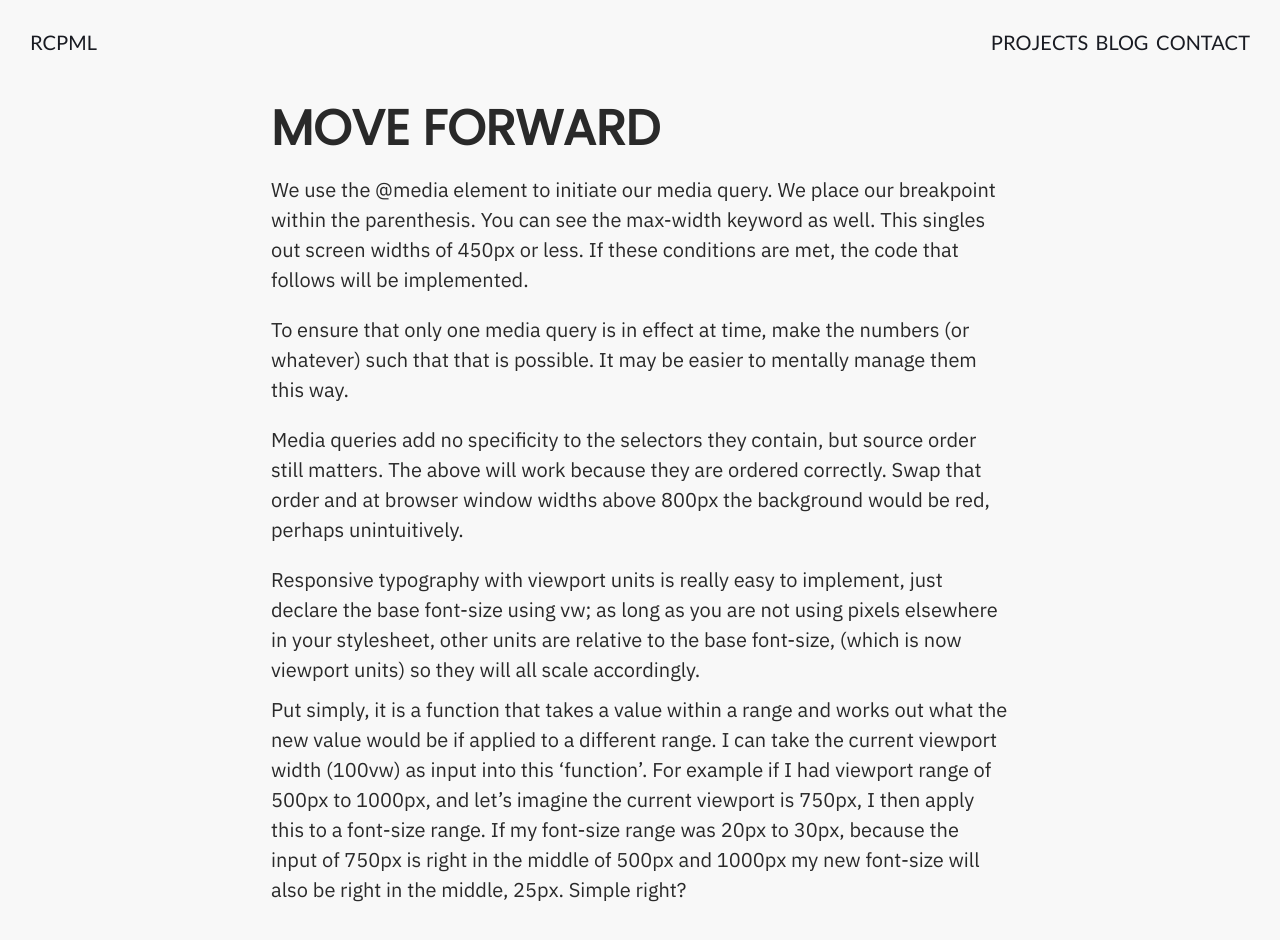
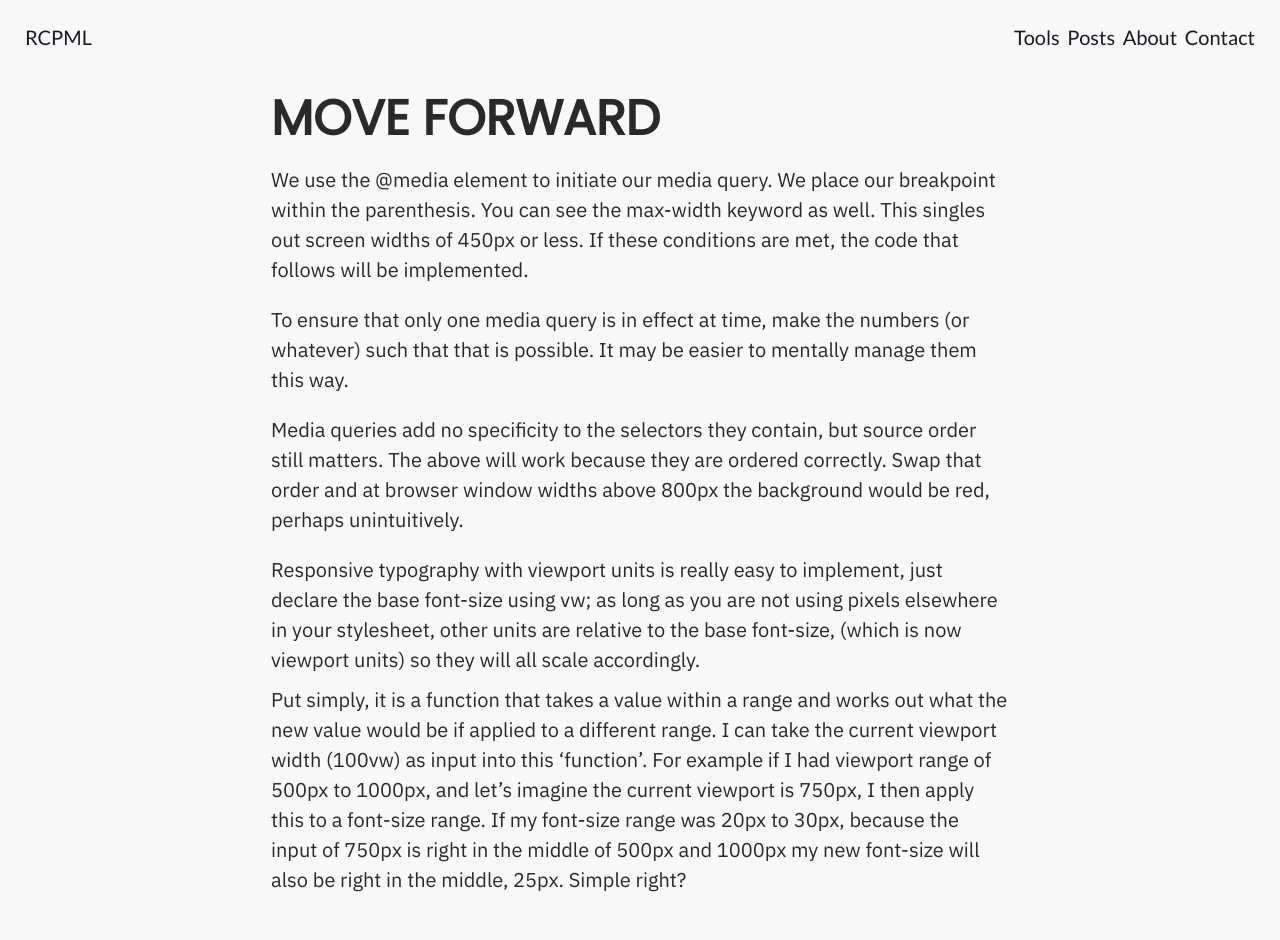
Before and after one commit to rcpml/tempSite, a plain HTML site: page index.html in a window 1280 px wide. Drawn offline with Linux system fonts and the light colour scheme; a script that the page names is missing.

Commit message:
Files renamed
Extra files deleted

```diff
--- a/index.html
+++ b/index.html
@@ -44,13 +44,16 @@
             <a href="#">RCPML</a>
           </li>
           <li class="projects">
-            <a href="#">PROJECTS</a>
+            <a href="#">Tools</a>
           </li>
           <li class="blog">
-            <a href="#">BLOG</a>
+            <a href="#">Posts</a>
+          </li>
+          <li class="about">
+            <a href="#">About</a>
           </li>
           <li class="contact">
-            <a href="#">CONTACT</a>
+            <a href="#">Contact</a>
           </li>
         </ul>
       </nav>
--- a/i.scss
+++ b/style.scss
@@ -29,7 +29,8 @@ body {
     nav {
         font-family: "Lato", sans-serif;
         font-size: 2rem;
-        padding: 1.5rem;
+        padding: 1rem;
+
 
         ul {
             display: flex;
```
Also changed, not shown: i.css (deleted), style.css, 2 other files.
